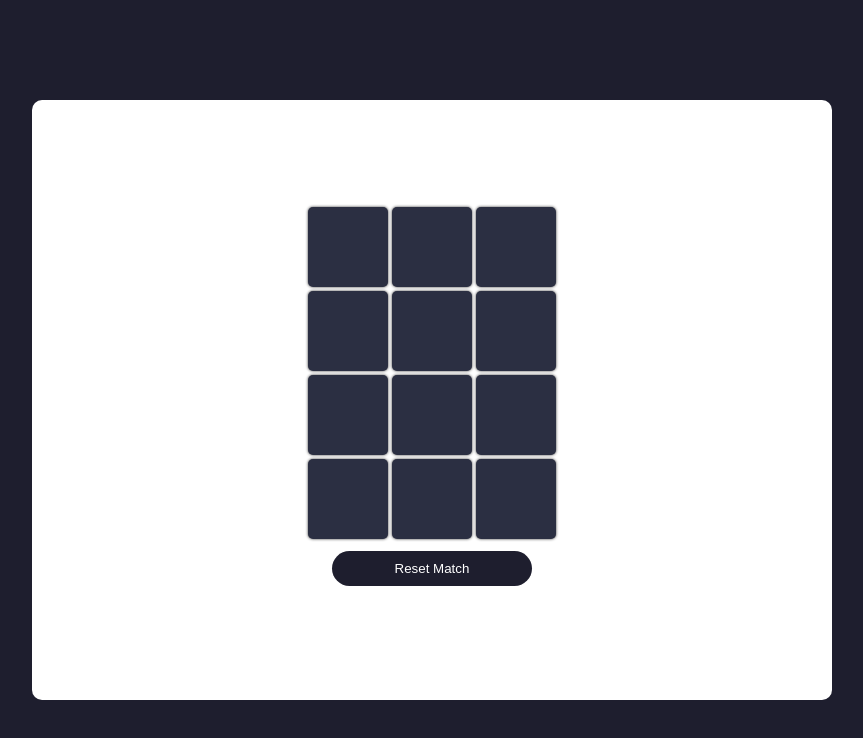
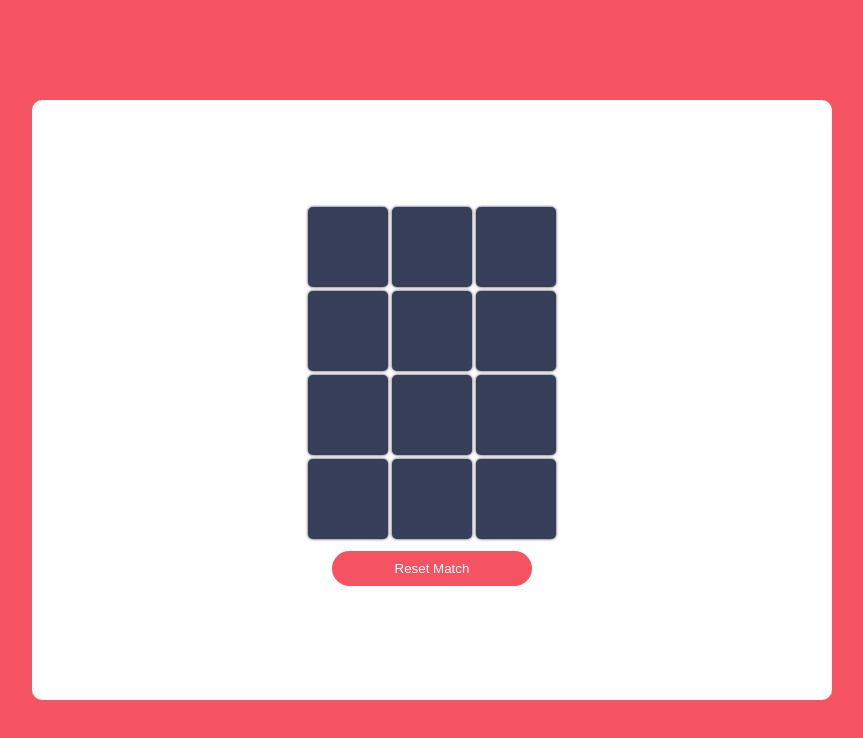
Before and after one commit to diielsilva/memory-game, an Angular app: page / in a window 1280 px wide. Shown: the top 738 px of the page, without its empty margins (208-1071 px from the left). Built offline with nearby package versions, Linux system fonts and the light colour scheme.

Commit message:
chore: changing primary color

```diff
--- a/src/styles.css
+++ b/src/styles.css
@@ -1,7 +1,7 @@
 /* You can add global styles to this file, and also import other style files */
 :root {
-  --primary-color: #1e1e2e;
-  --secondary-color: #2b2f42;
+  --primary-color: #f55362;
+  --secondary-color: #373e59;
 }
 
 * {
```
